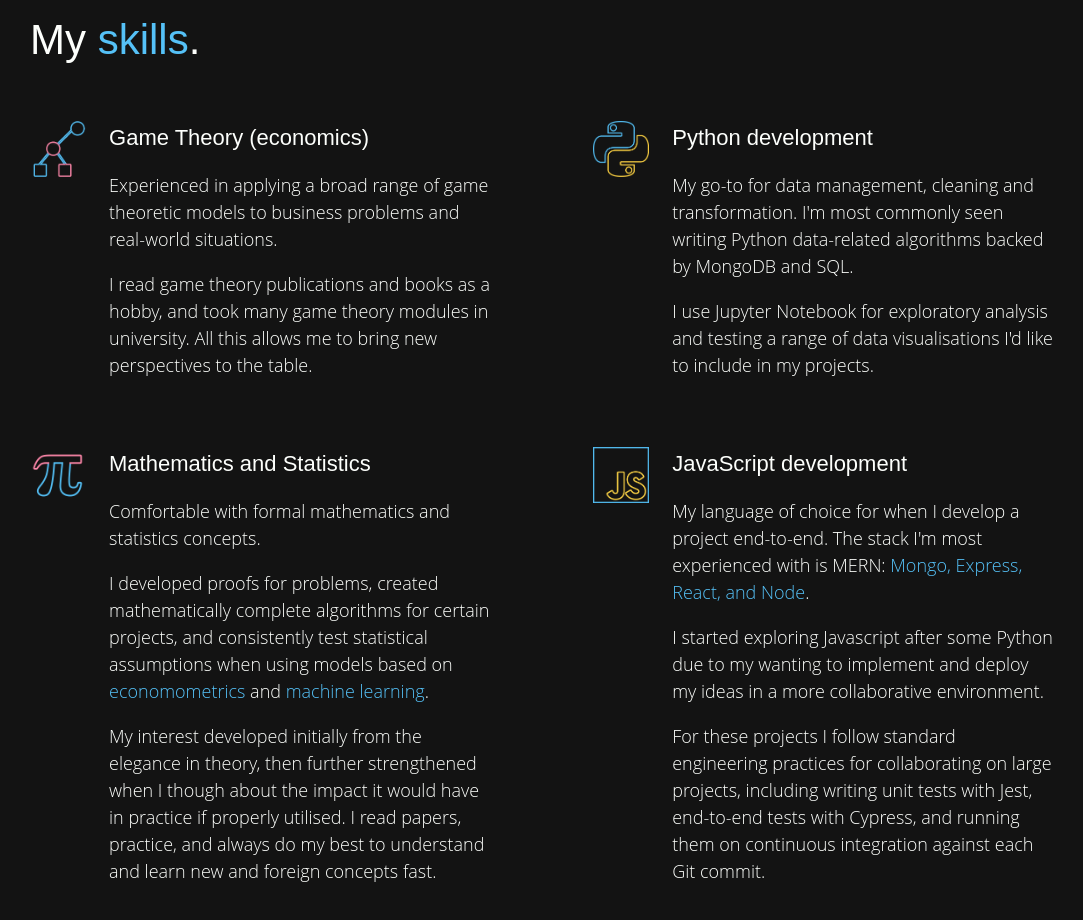
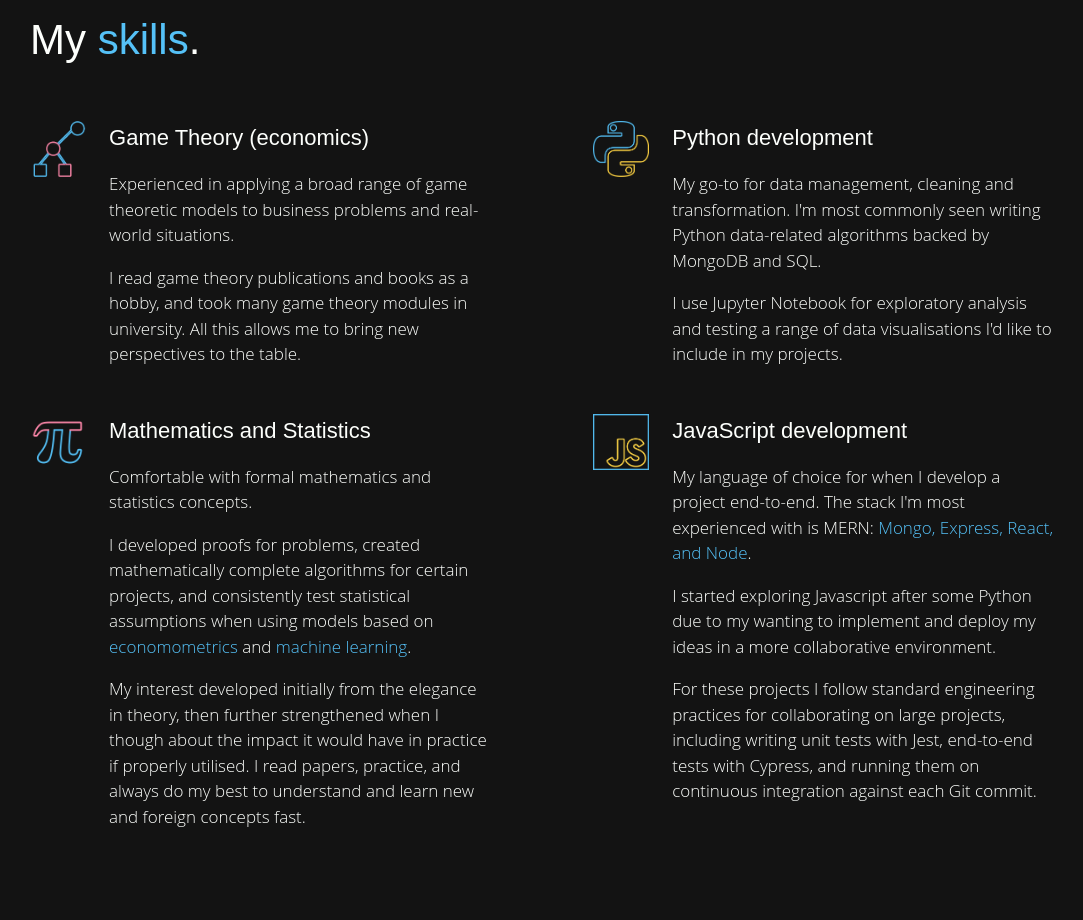
Before and after one commit to pamelachia/portfolio, a React (Create React App) app: page / in a window 1280 px wide. Shown: the part 1660-2580 px from the top of the page, without its empty margins (98-1181 px from the left). Built offline with nearby package versions, Linux system fonts and the light colour scheme; what webfontloader would draw is missing.

Commit message:
Font size and spacing fixes

```diff
--- a/src/components/App.jsx
+++ b/src/components/App.jsx
@@ -25,7 +25,7 @@ class App extends Component {
             color: ${colors.babyPowder};
             font-family: ${fontFamilies.openSans};
             font-weight: 300;
-            font-size: 18px;
+            font-size: 17px;
             line-height: 1.5;
         `;
 
--- a/src/components/Cards/Title.jsx
+++ b/src/components/Cards/Title.jsx
@@ -12,7 +12,7 @@ class Title extends Component {
         const style = css`
             font-size: 42px;
             font-family: ${fontFamilies.quicksand};
-            margin-bottom: 30px;
+            margin-bottom: 38px;
 
             ${mq.small(css`
                 font-size: 35px;
--- a/src/components/Sections/Contacts.jsx
+++ b/src/components/Sections/Contacts.jsx
@@ -76,6 +76,7 @@ class Contacts extends Component {
                     </Subtitle>
                     <div className={gridStyle}>
                         <Contact title="By Email">
+                            <p>
                                 Click{" "}
                                 <Copier side="left">
                                     <span>
@@ -88,6 +89,7 @@ class Contacts extends Component {
                                     </span>
                                 </Copier>{" "}
                                 to copy my email address.
+                            </p>
                             <p>
                                 This is the best way to contact me. I reply
                                 within a day.
--- a/src/components/Sections/Skills.jsx
+++ b/src/components/Sections/Skills.jsx
@@ -54,7 +54,7 @@ class Skills extends Component {
             display: grid;
             grid-template-columns: 45% 45%;
             grid-column-gap: 10%;
-            grid-row-gap: 50px;
+            grid-row-gap: 30px;
             width: 100%;
             margin-top: 50px;
 
```
Lines whose indentation alone changed are shown as unchanged.
